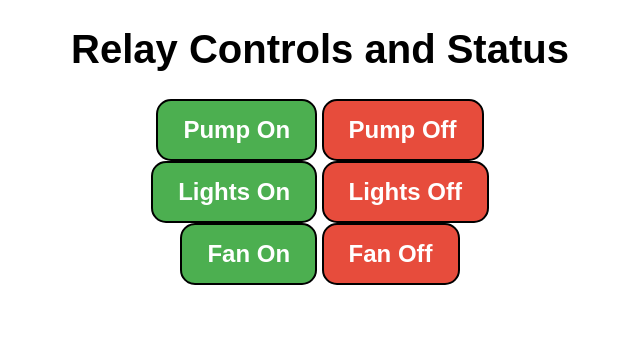
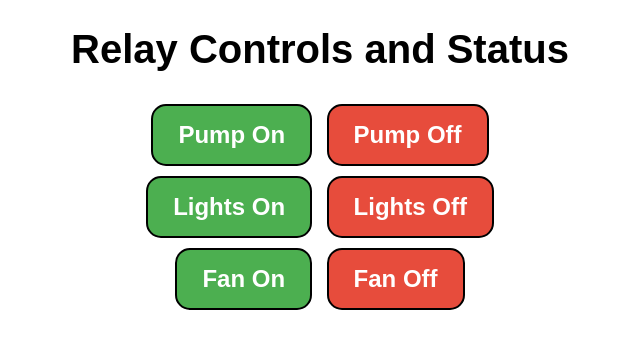
Before and after one commit to chall6753/Charlies-Farm, a PHP site: page /src/relay_toggle.php in a window 1280 px wide. Shown: the top 349 px of the page, without its empty margins (320-960 px from the left). Run offline with PHP 8.4, Linux system fonts and the light colour scheme.

```diff
--- a/src/relay_toggle.php
+++ b/src/relay_toggle.php
@@ -22,11 +22,11 @@
         font-weight: bold;
         cursor: pointer;
         text-align: center;
-        text-decoration: none;
         color: #fff;
         background-color: #4CAF50;
         border: 2px solid black;
         border-radius: 15px;
+        margin: 5px;
 
       }
       .onButton:hover {background-color: #3e8e41}
@@ -47,6 +47,7 @@
         background-color: #e74c3c;
         border: 2px solid black;
         border-radius: 15px;
+        margin: 5px;
 
       }
       .offButton:hover {background-color: #c0392b}
```
